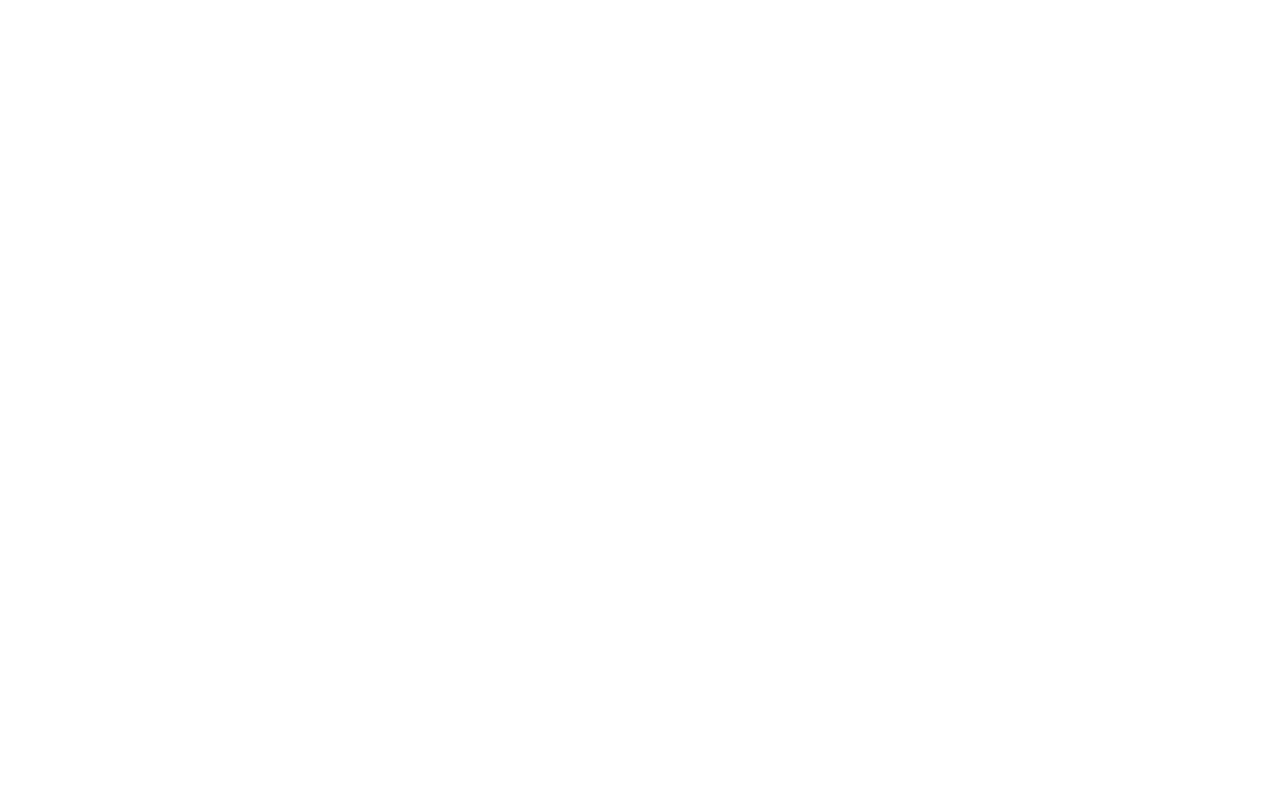
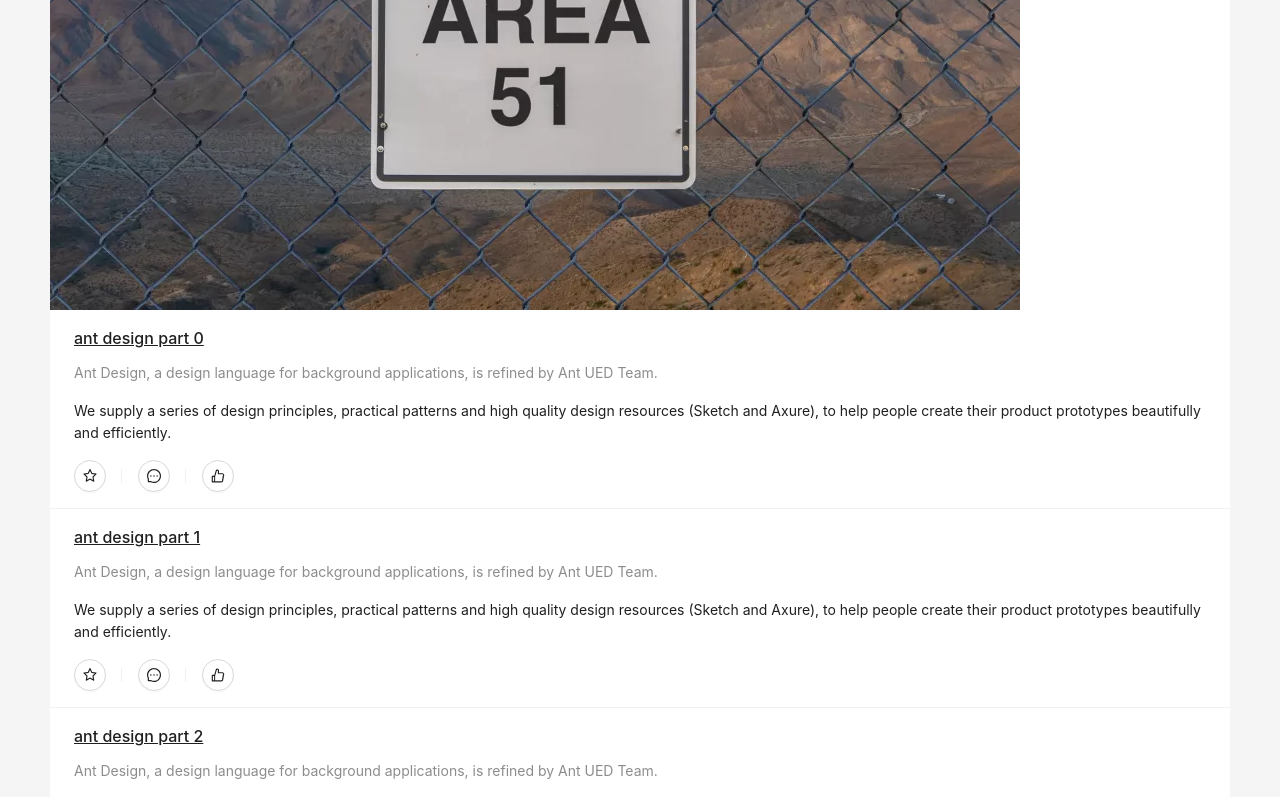
Before and after one commit to KeanuRivers/The-Great-States, a React (Create React App) app in the folder client/: page / in a window 1280 px wide. Shown: the part 300-1097 px from the top of the page. Before the commit the page ends 800 px from the top, so only its background shows below. Built offline with nearby package versions, Linux system fonts and the light colour scheme; the HTML template or start-up script is replaced by a standard one.

Commit message:
updated home page for js and added icons

```diff
--- a/client/src/pages/Home.js
+++ b/client/src/pages/Home.js
@@ -1,8 +1,77 @@
 import React from "react";
+import { LikeOutlined, MessageOutlined, StarOutlined } from '@ant-design/icons';
+import { Avatar, List, Space, Button, } from 'antd';
+import { Descriptions } from "antd";
 import { useQuery } from "@apollo/client";
+import headerimage from "../assets/images/area51.jpeg"
 
-const Home = () => {
-  return <main>Home</main>;
-};
 
-export default Home;
+
+const data = Array.from({
+length: 10,
+}).map((_, i) => ({
+  href: 'https://ant.design',
+  title: `ant design part ${i}`,
+  avatar: 'https://joeschmoe.io/api/v1/random',
+  description:
+    'Ant Design, a design language for background applications, is refined by Ant UED Team.',
+  content:
+    'We supply a series of design principles, practical patterns and high quality design resources (Sketch and Axure), to help people create their product prototypes beautifully and efficiently.',
+}));
+
+const HomePage = () => (
+  <div>
+    <img
+src={headerimage}
+alt="Area51"
+className="img-fluid thumbnail"
+id="profileimg"
+/>
+  <List
+    itemLayout="vertical"
+    size="large"
+    pagination={{
+      onChange: (page) => {
+        console.log(page);
+      },
+      pageSize: 5,
+    }}
+    dataSource={data}
+    // footer={
+    //   <div>
+    //     <b>ant design</b> footer part
+    //   </div>
+    // }
+    renderItem={(item) => (
+      <List.Item
+        key={item.title}
+        actions={[
+          <Button onClick={()=> {
+            console.log('click')
+          }} shape="circle" icon={<StarOutlined />} />,
+          <Button onClick={()=> {
+            console.log('click')
+          }} shape="circle" icon={<MessageOutlined />} />,
+          <Button  onClick={()=> {
+            console.log('click')
+          }} shape="circle" icon={<LikeOutlined />} />
+        ]}
+        // extra={
+        //   <img
+        //     width={272}
+        //     alt="logo"
+        //     src="https://gw.alipayobjects.com/zos/rmsportal/mqaQswcyDLcXyDKnZfES.png"
+        //   />
+        // }
+      >
+        <List.Item.Meta
+          // avatar={<Avatar src={item.avatar} />}
+          title={<a href={item.href}>{item.title}</a>}
+          description={item.description}
+        />
+        {item.content}
+      </List.Item>
+    )}
+  /></div>
+);
+export default HomePage;
--- a/package.json
+++ b/package.json
@@ -25,12 +25,15 @@
   },
   "homepage": "https://github.com/KeanuRivers/The-Great-States#readme",
   "dependencies": {
+    "antd": "^5.0.4",
     "apollo-server-express": "^3.11.1",
+    "dom": "^0.0.3",
     "express": "^4.18.2",
     "graphql": "^16.6.0",
     "mongodb": "^4.12.1",
     "mongoose": "^6.7.4",
     "node": "^19.1.0",
-    "react": "^18.2.0"
+    "react": "^18.2.0",
+    "router": "^1.3.7"
   }
 }
```
Also changed, not shown: client/src/assets/images/area51.jpeg (added).
